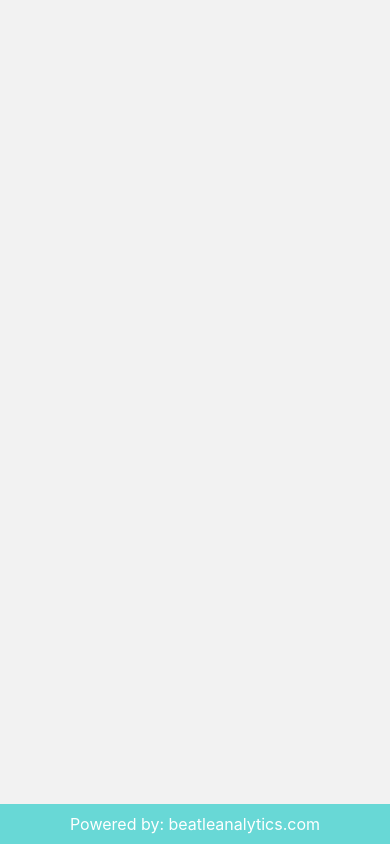
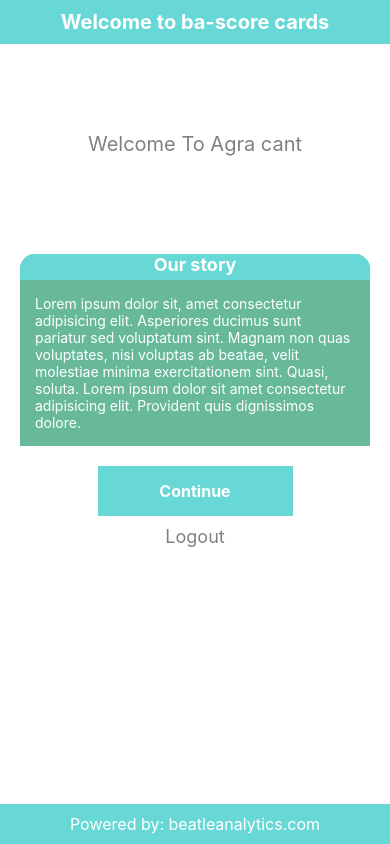
Before and after one commit to ShivrajTheCoder/baris, a React Native app: screen /Home in a window 390 px wide. Built offline with nearby package versions, Linux system fonts and the light colour scheme.

Commit message:
homescreen-completed

```diff
--- a/screens/HomeScreen.js
+++ b/screens/HomeScreen.js
@@ -1,10 +1,105 @@
-import React from 'react'
-import { View } from 'react-native'
+import React from 'react';
+import { View, Text, StyleSheet, ScrollView, TouchableOpacity } from 'react-native';
 
 export default function HomeScreen() {
-  return (
-    <View>
+    return (
+        <View style={styles.container}>
+            <View style={styles.navbar}>
+                <Text style={styles.title}>Welcome to ba-score cards</Text>
+            </View>
+            <ScrollView style={{ backgroundColor: "white" }}>
+                <View style={styles.welcomeSection}>
+                    <Text style={styles.welcomeText}>Welcome To Agra cant</Text>
+                </View>
+                <View style={styles.middleSection}>
+                    <View style={styles.storyContainer}>
+                        <View style={styles.storyTitleCont}>
+                            <Text style={styles.storyTitle}>Our story</Text>
+                        </View>
+                        <Text style={styles.storyText}>
+                            Lorem ipsum dolor sit, amet consectetur adipisicing elit. Asperiores ducimus sunt pariatur sed voluptatum sint. Magnam non quas voluptates, nisi voluptas ab beatae, velit molestiae minima exercitationem sint. Quasi, soluta. Lorem ipsum dolor sit amet consectetur adipisicing elit. Provident quis dignissimos dolore.
+                        </Text>
+                    </View>
+                </View>
+                <View style={{ backgroundColor: "white" , width:"100%", justifyContent:"center",alignItems:"center"}}>
+                    <TouchableOpacity style={styles.button}>
+                        <Text style={styles.buttonText}>Continue</Text>
+                    </TouchableOpacity>
+                    <TouchableOpacity >
+                        <Text style={{color:"gray", fontSize:18}}>Logout</Text>
+                    </TouchableOpacity>
+                </View>
+            </ScrollView>
+        </View>
+    );
+}
 
-    </View>
-  )
-}
+const styles = StyleSheet.create({
+    container: {
+        flex: 1,
+    },
+    navbar: {
+        backgroundColor: '#68d8d6',
+        paddingTop: 10,
+        paddingBottom: 10,
+        alignItems: 'center',
+        justifyContent: 'center',
+    },
+    title: {
+        color: '#ffffff',
+        fontSize: 20,
+        fontWeight: 'bold',
+    },
+    welcomeSection: {
+        height: 200,
+        backgroundColor: 'white',
+        justifyContent: 'center',
+        alignItems: 'center',
+    },
+    welcomeText: {
+        color: 'gray',
+        fontSize: 20,
+    },
+    middleSection: {
+        backgroundColor: 'white',
+        padding: 10,
+    },
+    storyContainer: {
+        backgroundColor: '#67b99a',
+        marginHorizontal: 10,
+        // paddingHorizontal: 15,
+        borderTopRightRadius: 15,
+        borderTopLeftRadius: 15,
+        alignItems: "center"
+    },
+    storyTitleCont: {
+        backgroundColor: "#68d8d6",
+        width: "100%",
+        display: "flex",
+        alignItems: "center",
+        borderTopRightRadius: 15,
+        borderTopLeftRadius: 15,
+    },
+    storyTitle: {
+        fontSize: 18,
+        fontWeight: 'bold',
+        marginBottom: 5,
+        color: '#ffffff',
+    },
+    storyText: {
+        color: '#ffffff',
+        padding: 15
+    },
+    button: {
+        backgroundColor: '#68d8d6',
+        alignItems: 'center',
+        padding: 15,
+        margin: 10,
+        width: '50%',
+    },
+    buttonText: {
+        color: '#ffffff',
+        fontSize: 16,
+        fontWeight:"bold"
+    },
+});
```
